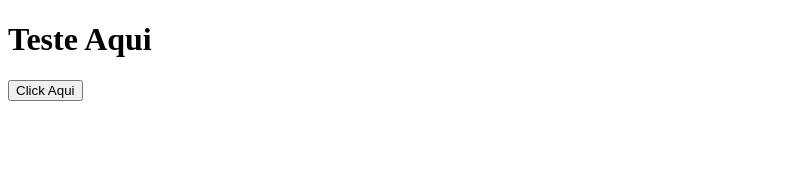
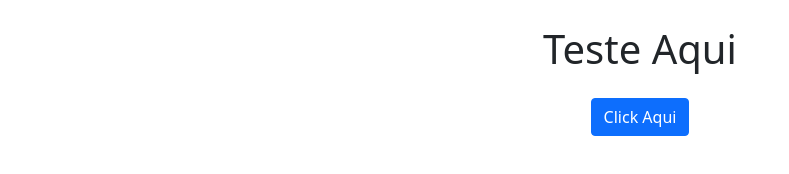
Before and after one commit to MoreiraJulia/app-lugares-visitados, a website: page MyApp/www/index.html in a window 1280 px wide. Shown: the whole page, without its empty margins (0-789 px from the left). Drawn offline with Linux system fonts and the light colour scheme; some packages are replaced by stand-ins of ours.

Commit message:
Alterações

```diff
--- a/MyApp/www/css/style.css
+++ b/MyApp/www/css/style.css
@@ -1,3 +1,9 @@
 div#map {
   height: 250px;
 }
+h1.text-center.title-topo {
+  margin: 25px;
+}
+.button {
+  text-align: center;
+}
--- a/MyApp/www/index.html
+++ b/MyApp/www/index.html
@@ -6,12 +6,20 @@
   <meta name="viewport" content="width=device-width, initial-scale=1.0">
   <title>Localização Atual</title>
   <link type="text/css" rel="stylesheet" href="css/style.css">
+  <link rel="stylesheet" href="css/bootstrap.min.css">
 </head>
 <body>
-  <h1>Teste Aqui</h1>
-  <button onclick="PegarPosicao();">Click Aqui</button>
+  <h1 class="text-center title-topo">Teste Aqui</h1>
+  <div class="button">
+    <button class="btn btn-primary" onclick="PegarPosicao();">Click Aqui</button>
+  </div>
 
-
+  <!-- <div>
+      <input type="number" width="250" min="0" max="250" id="latitude">
+  </div>
+  <div>
+    <input type="number" width="250" min="0" max="250" id="longitude">
+</div> -->
   <div id="map"></div>
   <script src="https://maps.googleapis.com/maps/api/js?key=AIzaSyAOukz3X1iJzs9OJZe22BNdy11iU4nd16U" type="text/javascript"></script>
   <script src="js/app.js"></script>
```
Also changed, not shown: MyApp/www/js/app.js (+53 -0 lines).
